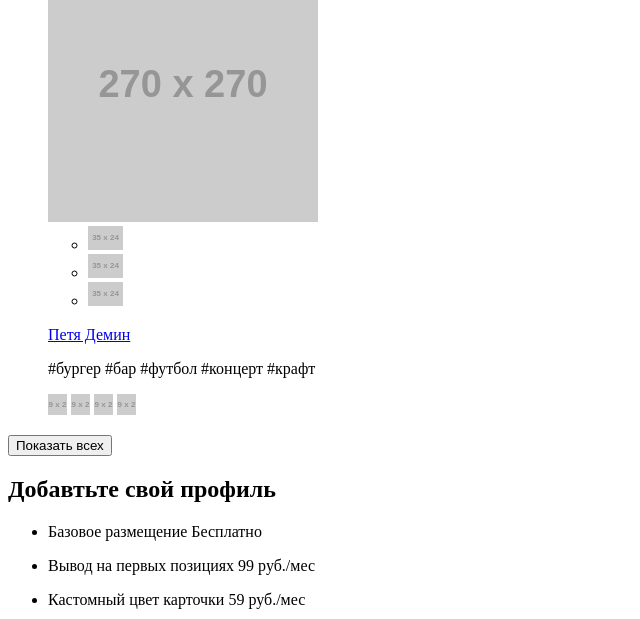
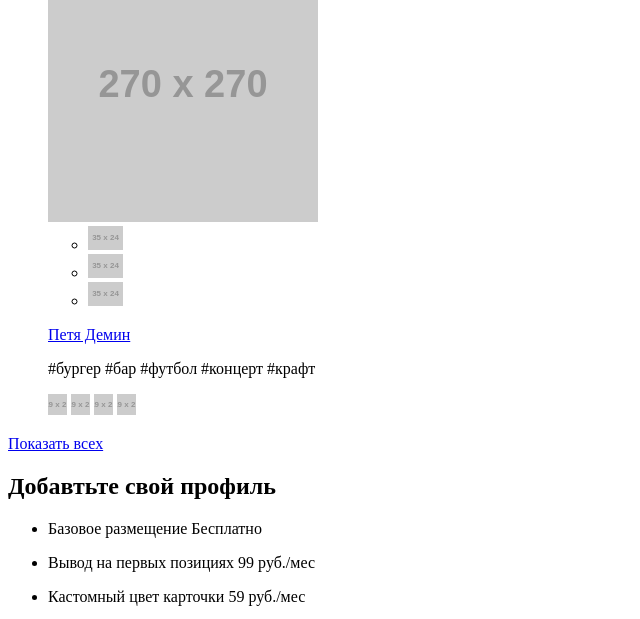
Before and after one commit to GTech1256/571665-pognali-17, a website: page source/index.html in a window 1280 px wide. Shown: the part 2453-3072 px from the top of the page, without its empty margins (0-640 px from the left). Drawn offline with Linux system fonts and the light colour scheme; placeholder pictures from the web are drawn by us.

Commit message:
Fixed pull/2#discussion_r303208537

```diff
--- a/source/index.html
+++ b/source/index.html
@@ -299,9 +299,9 @@
           </li><!-- /.section-wrapper__item /.user-card -->
 
         </ul>
-        <button type="button" class="section-wrapper__more">
+        <a href="catalog.html" class="section-wrapper__more">
           Показать всех
-        </button> <!-- /.section-wrapper__list -->
+        </a> <!-- /.section-wrapper__list -->
       </section> <!-- /.section-wrapper -->
 
       <section class="add-profile">
```
